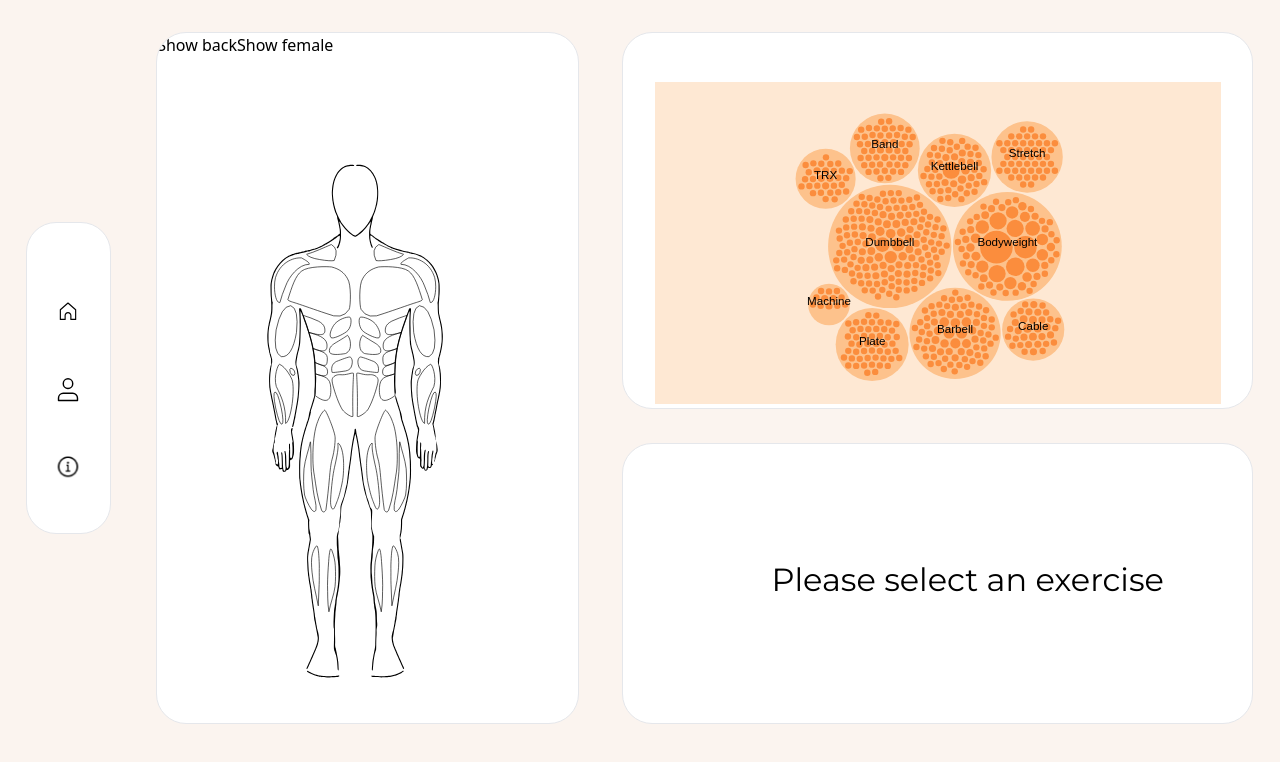
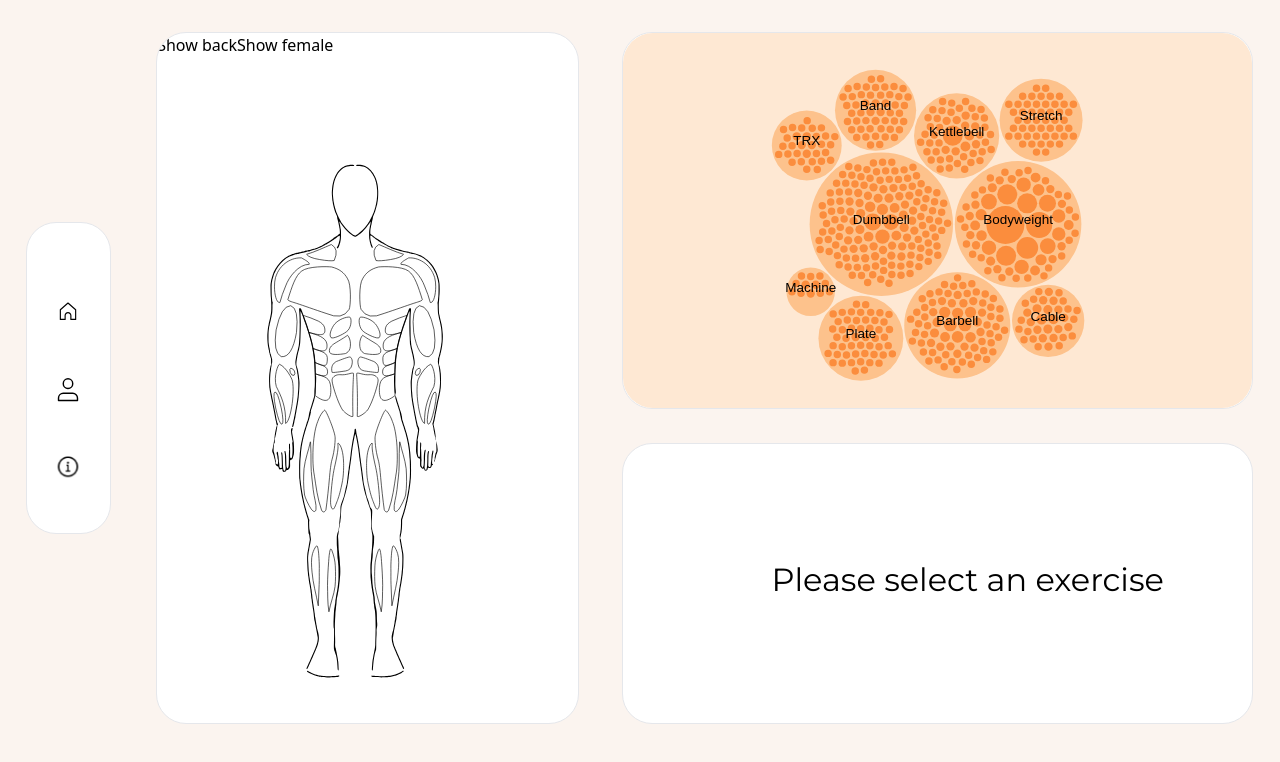
Before and after one commit to ernum/Vizercise, a Next.js app in the folder vizercise/: page / in a window 1280 px wide. Shown: the top 762 px of the page. Built offline with nearby package versions, Linux system fonts and the light colour scheme.

Commit message:
feat: make circle chart cover whole box

```diff
--- a/vizercise/pages/index.js
+++ b/vizercise/pages/index.js
@@ -69,7 +69,7 @@ export default function Home() {
         shadown-black/25"
       >
         <CirclePacking
-          css={"absolute w-[90%] h-[86%] top-[13%] left-[5%]"}
+          css={"rounded-[30px] absolute w-[100%] h-[100%] top-[0%] left-[0%]"}
           currentMuscle={currentMuscle}
           onClick={onExerciseClicked}
         />
```
